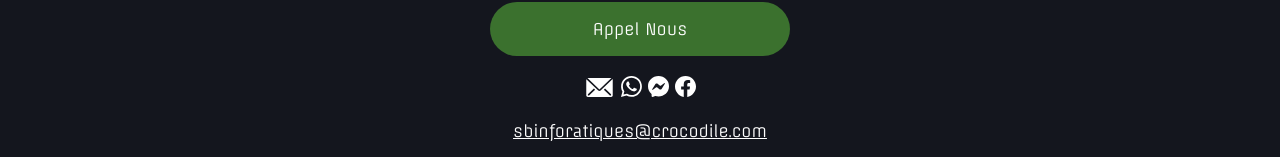
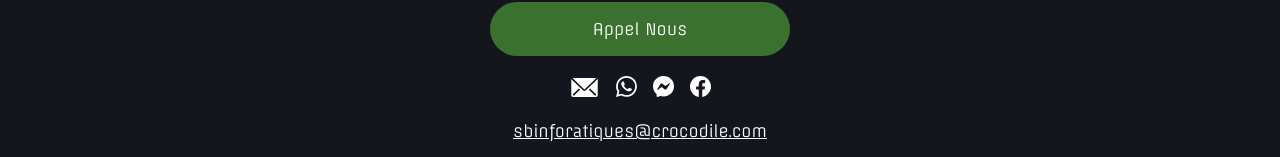
Before and after one commit to onlymachiavelli/sbinformatiques, a Next.js app: page / in a window 1280 px wide. Shown: the part 4425-4582 px from the top of the page. Built offline with nearby package versions, Linux system fonts and the light colour scheme.

Commit message:
Footer links

```diff
--- a/src/useFront/footer.tsx
+++ b/src/useFront/footer.tsx
@@ -16,17 +16,17 @@ const Footer = () => {
                 <Link href=""><a style={{background:"#3B712E"}}>Appel Nous</a></Link>
             </div>
             <div className={styles.social_media}>
-                <Link href="">
-                    <Smail/>
+                <Link href="mailto:sbinformatiques@gmail.com">
+                    <a><Smail/></a>
+                </Link>&nbsp;
+                <Link href="https://wa.me/51920215">
+                    <a><Whatsapp/></a>
                 </Link>&nbsp;
                 <Link href="">
-                    <Whatsapp/>
+                    <a><Messenger/></a>
                 </Link>&nbsp;
-                <Link href="">
-                    <Messenger/>
-                </Link>&nbsp;
-                <Link href="">
-                    <Facebook/>
+                <Link href="https://www.facebook.com/SBInformatiques/">
+                    <a><Facebook/></a>
                 </Link>
                 <br/><br/>
                 <Link href="">
```
